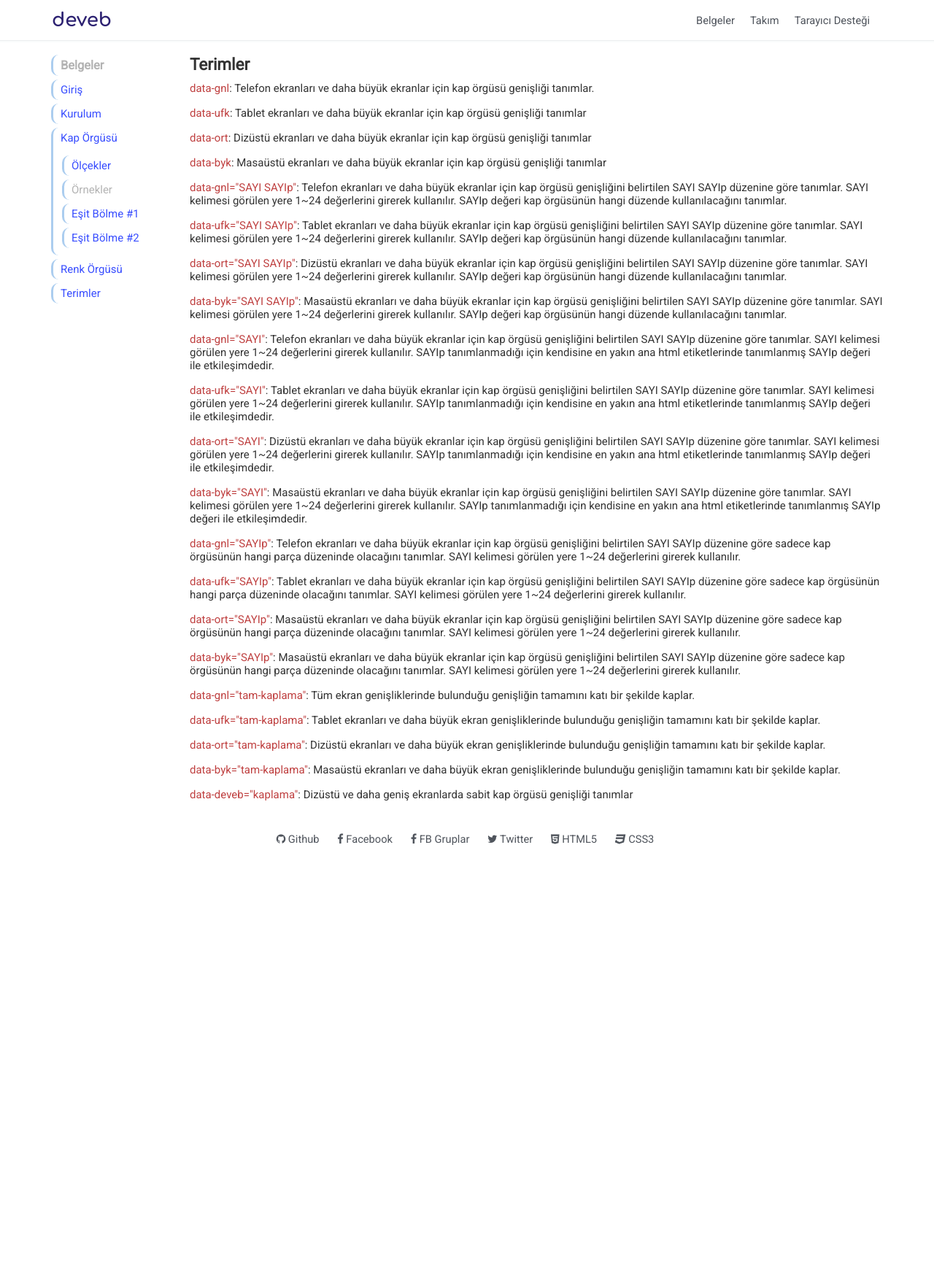
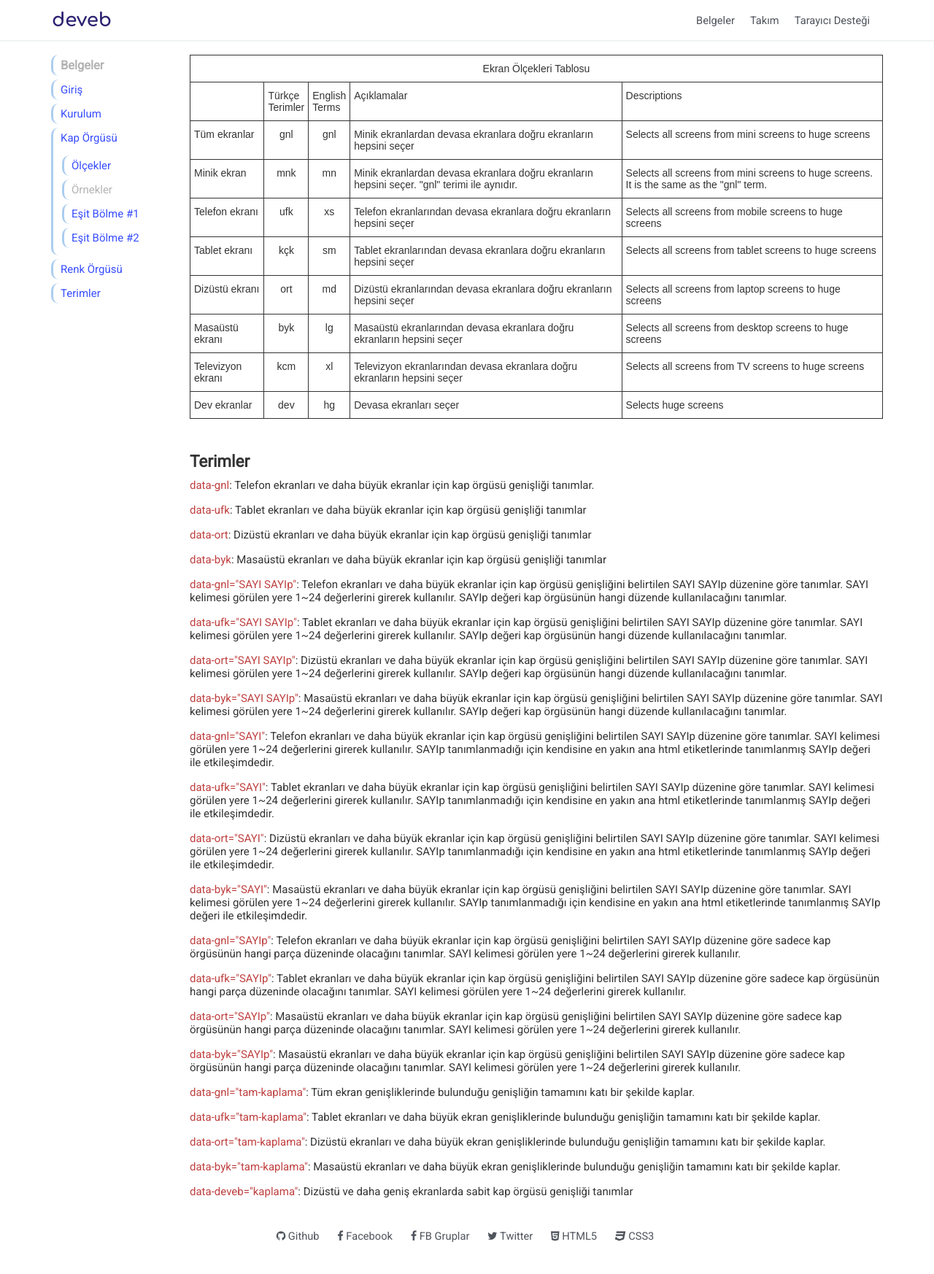
Before and after one commit to data-deveb/data-deveb.github.io, a Jekyll site: the page built from belgeler/terimler.html, in a window 1280 px wide. Shown: the whole page at 73% size. Built offline with Jekyll 4.4.1, drawn with Linux system fonts in a browser that asks for light colours; before the commit the page ends 1202 px from its top, so only the background shows below that.

Commit message:
Güncelleme

```diff
--- a/belgeler/terimler.html
+++ b/belgeler/terimler.html
@@ -2,6 +2,85 @@
 layout: default
 title: Terimler
 ---
+
+<style type="text/css">
+.tg  {border-collapse:collapse;border-spacing:0;}
+.tg td{font-family:Arial, sans-serif;font-size:14px;padding:10px 5px;border-style:solid;border-width:1px;overflow:hidden;word-break:normal;}
+.tg th{font-family:Arial, sans-serif;font-size:14px;font-weight:normal;padding:10px 5px;border-style:solid;border-width:1px;overflow:hidden;word-break:normal;}
+.tg .tg-7uzy{vertical-align:top}
+.tg .tg-sh4c{text-align:center;vertical-align:top}
+.tg .tg-baqh{text-align:center;vertical-align:top}
+.tg .tg-yw4l{vertical-align:top}
+</style>
+<table class="tg">
+  <tr>
+    <th class="tg-baqh" colspan="5">Ekran Ölçekleri Tablosu<br></th>
+  </tr>
+  <tr>
+    <td class="tg-7uzy"><br></td>
+    <td class="tg-7uzy">Türkçe<br>Terimler</td>
+    <td class="tg-7uzy">English<br>Terms<br></td>
+    <td class="tg-7uzy">Açıklamalar</td>
+    <td class="tg-7uzy">Descriptions</td>
+  </tr>
+  <tr>
+    <td class="tg-yw4l">Tüm ekranlar<br></td>
+    <td class="tg-baqh">gnl</td>
+    <td class="tg-baqh">gnl</td>
+    <td class="tg-yw4l">Minik ekranlardan devasa ekranlara doğru ekranların hepsini seçer<br></td>
+    <td class="tg-yw4l">Selects all screens from mini screens to huge screens</td>
+  </tr>
+  <tr>
+    <td class="tg-7uzy">Minik ekran<br></td>
+    <td class="tg-sh4c">mnk<br></td>
+    <td class="tg-sh4c">mn</td>
+    <td class="tg-7uzy">Minik ekranlardan devasa ekranlara doğru ekranların hepsini seçer. "gnl" terimi ile aynıdır.<br></td>
+    <td class="tg-7uzy">Selects all screens from mini screens to huge screens. It is the same as the "gnl" term.</td>
+  </tr>
+  <tr>
+    <td class="tg-yw4l">Telefon ekranı<br></td>
+    <td class="tg-baqh">ufk<br></td>
+    <td class="tg-baqh">xs<br></td>
+    <td class="tg-yw4l">Telefon ekranlarından devasa ekranlara doğru ekranların hepsini seçer</td>
+    <td class="tg-yw4l">Selects all screens from mobile screens to huge screens</td>
+  </tr>
+  <tr>
+    <td class="tg-7uzy">Tablet ekranı<br></td>
+    <td class="tg-sh4c">kçk</td>
+    <td class="tg-sh4c">sm<br></td>
+    <td class="tg-7uzy">Tablet ekranlarından devasa ekranlara doğru ekranların hepsini seçer</td>
+    <td class="tg-7uzy">Selects all screens from tablet screens to huge screens</td>
+  </tr>
+  <tr>
+    <td class="tg-yw4l">Dizüstü ekranı<br></td>
+    <td class="tg-baqh">ort</td>
+    <td class="tg-baqh">md<br></td>
+    <td class="tg-yw4l">Dizüstü ekranlarından devasa ekranlara doğru ekranların hepsini seçer</td>
+    <td class="tg-yw4l">Selects all screens from laptop screens to huge screens</td>
+  </tr>
+  <tr>
+    <td class="tg-7uzy">Masaüstü ekranı<br></td>
+    <td class="tg-sh4c">byk<br></td>
+    <td class="tg-sh4c">lg<br></td>
+    <td class="tg-7uzy">Masaüstü ekranlarından devasa ekranlara doğru ekranların hepsini seçer</td>
+    <td class="tg-7uzy">Selects all screens from desktop screens to huge screens</td>
+  </tr>
+  <tr>
+    <td class="tg-yw4l">Televizyon ekranı<br></td>
+    <td class="tg-baqh">kcm</td>
+    <td class="tg-baqh">xl</td>
+    <td class="tg-yw4l">Televizyon ekranlarından devasa ekranlara doğru ekranların hepsini seçer</td>
+    <td class="tg-yw4l">Selects all screens from TV screens to huge screens</td>
+  </tr>
+  <tr>
+    <td class="tg-7uzy">Dev ekranlar<br></td>
+    <td class="tg-sh4c">dev</td>
+    <td class="tg-sh4c">hg<br></td>
+    <td class="tg-7uzy">Devasa ekranları seçer<br></td>
+    <td class="tg-7uzy">Selects huge screens<br></td>
+  </tr>
+</table>
+
 
 <h1>Terimler</h1>
 <p><span data-metin="dikkat">data-gnl</span>: Telefon ekranları ve daha büyük ekranlar için kap örgüsü genişliği tanımlar.</p>
```
